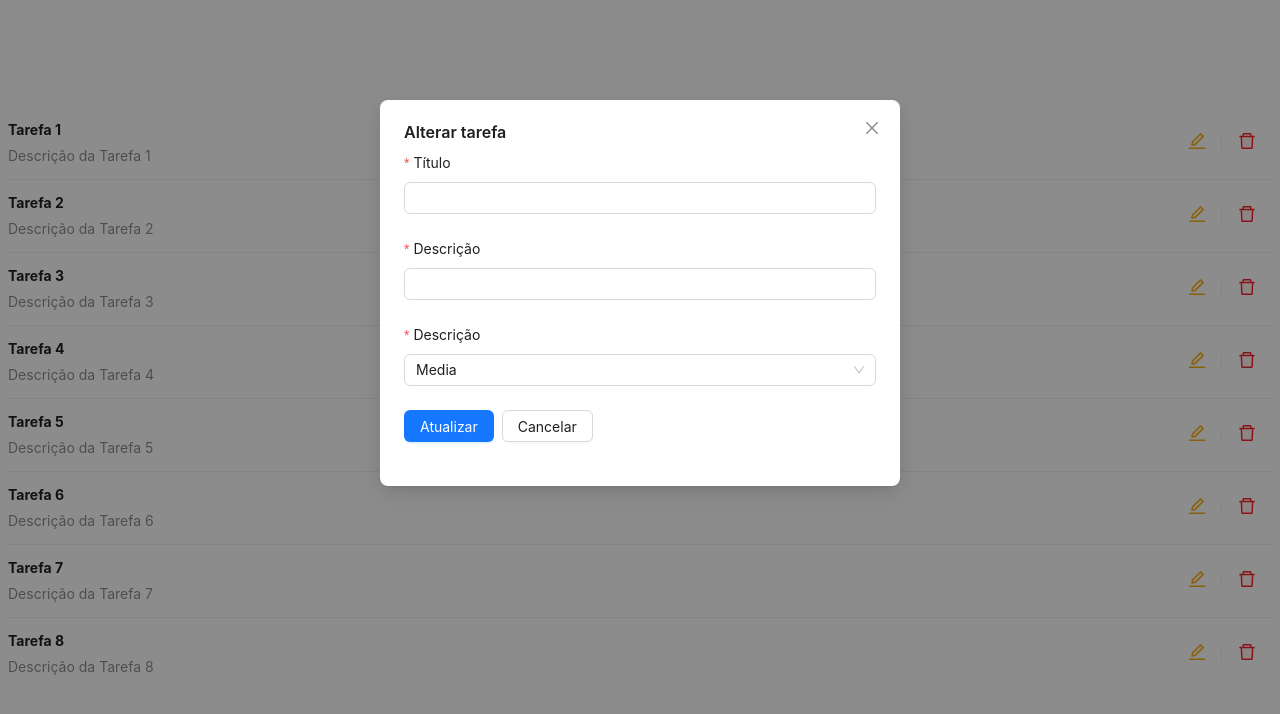
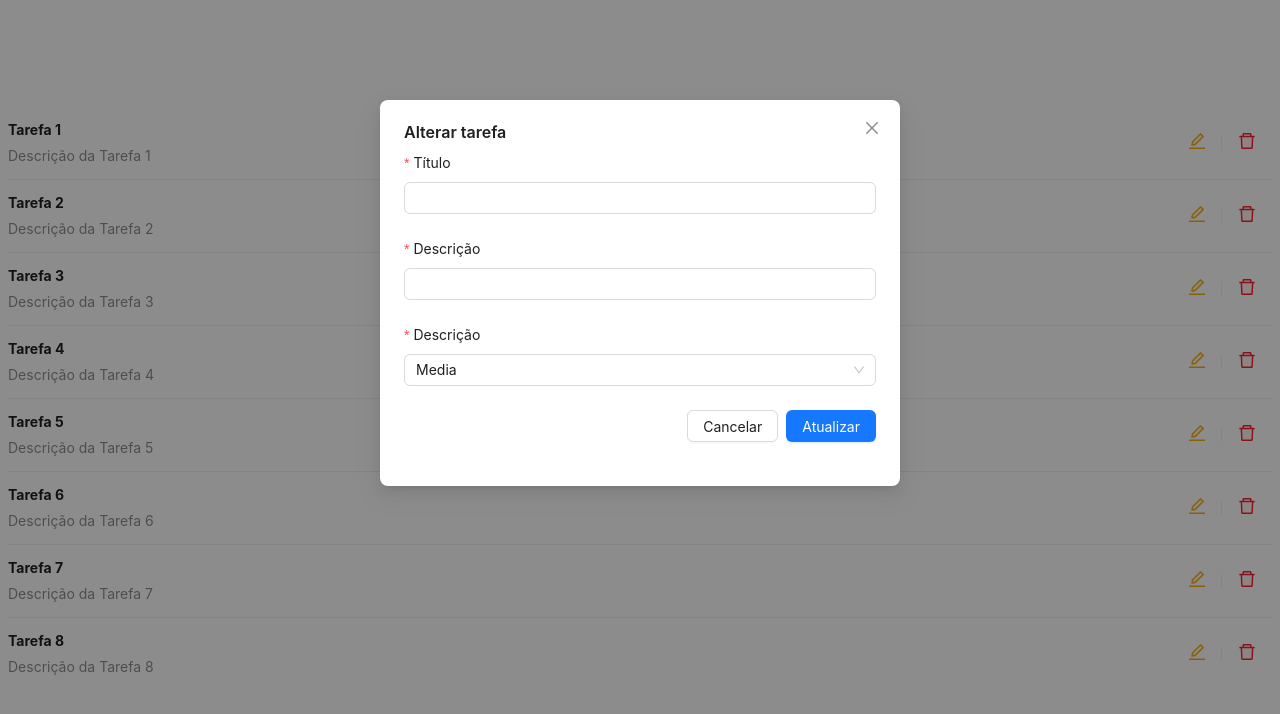
Before and after one commit to EddyPBR/todolist-web, a React (Vite) app: page /tarefas in a window 1280 px wide. Both pictures are taken after a click on the button 1197 px from the left and 141 px from the top of the page. Shown: the top 714 px of the page. Built offline with nearby package versions, Linux system fonts and the light colour scheme.

Commit message:
:art: adjusting style of TaskForm component

```diff
--- a/src/components/TaskForm/index.tsx
+++ b/src/components/TaskForm/index.tsx
@@ -1,4 +1,4 @@
-import { Form, Input, Select, Button, Space } from "antd";
+import { Form, Input, Select, Button, Flex } from "antd";
 
 export type ITaskPriorityEnum = "HIGH" | "MEDIUM" | "LOW";
 
@@ -52,14 +52,14 @@ export function TaskForm({ id, onCancel }: ITaskFormProps) {
       </Form.Item>
 
       <Form.Item>
-        <Space>
+        <Flex justify="flex-end" gap={8}>
+          <Button onClick={onCancel} htmlType="reset">
+            {onCancel ? "Cancelar" : "Limpar"}
+          </Button>
           <Button type="primary" htmlType="submit">
             {id ? "Atualizar" : "Criar"}
           </Button>
-          <Button onClick={onCancel} htmlType="reset">
-            {onCancel ? "Cancelar" : "Limpar"}
-          </Button>
-        </Space>
+        </Flex>
       </Form.Item>
     </Form>
   );
```
